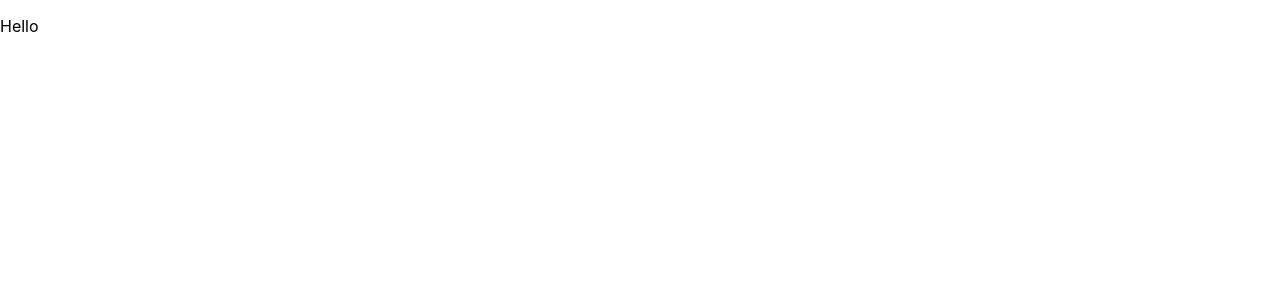
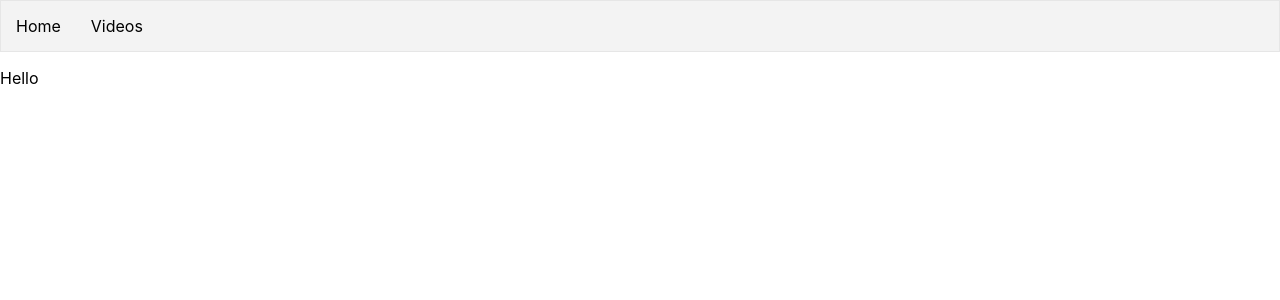
Before and after one commit to PotatoDiet/media_home, a React (Create React App) app in the folder frontend/: page / in a window 1280 px wide. Shown: the top 300 px of the page. Built offline with nearby package versions, Linux system fonts and the light colour scheme.

Commit message:
Create navbar

```diff
--- a/frontend/src/Main.js
+++ b/frontend/src/Main.js
@@ -1,17 +1,22 @@
 import React from 'react';
 import { Switch, Route } from 'react-router-dom';
 
+import Navbar from './components/Navbar';
 import { Home } from './pages/Home';
 import { Videos } from './pages/Videos';
 import Video from './pages/Video';
 
 function Main() {
   return (
-    <Switch>
-      <Route exact path='/' component={Home}></Route>
-      <Route exact path='/videos' component={Videos}></Route>
-      <Route path='/video/:id' component={Video}></Route>
-    </Switch>
+    <div>
+      <Navbar />
+
+      <Switch>
+        <Route exact path='/' component={Home}></Route>
+        <Route exact path='/videos' component={Videos}></Route>
+        <Route path='/video/:id' component={Video}></Route>
+      </Switch>
+    </div>
   );
 }
 
--- /dev/null
+++ b/frontend/src/components/Navbar.css
@@ -0,0 +1,15 @@
+.navbar {
+  background-color: #f3f3f3;
+  border: 1px solid #e6e6e6;
+  display: flex;
+}
+
+.navbar a {
+  padding: 15px;
+  color: inherit;
+  text-decoration: none;
+}
+
+.navbar a:hover {
+  background-color: #e6e6e6;
+}
--- /dev/null
+++ b/frontend/src/components/Navbar.js
@@ -0,0 +1,12 @@
+import './Navbar.css';
+
+function Navbar() {
+  return (
+    <nav className="navbar">
+      <a href="/">Home</a>
+      <a href="/videos">Videos</a>
+    </nav>
+  );
+}
+
+export default Navbar;
```
